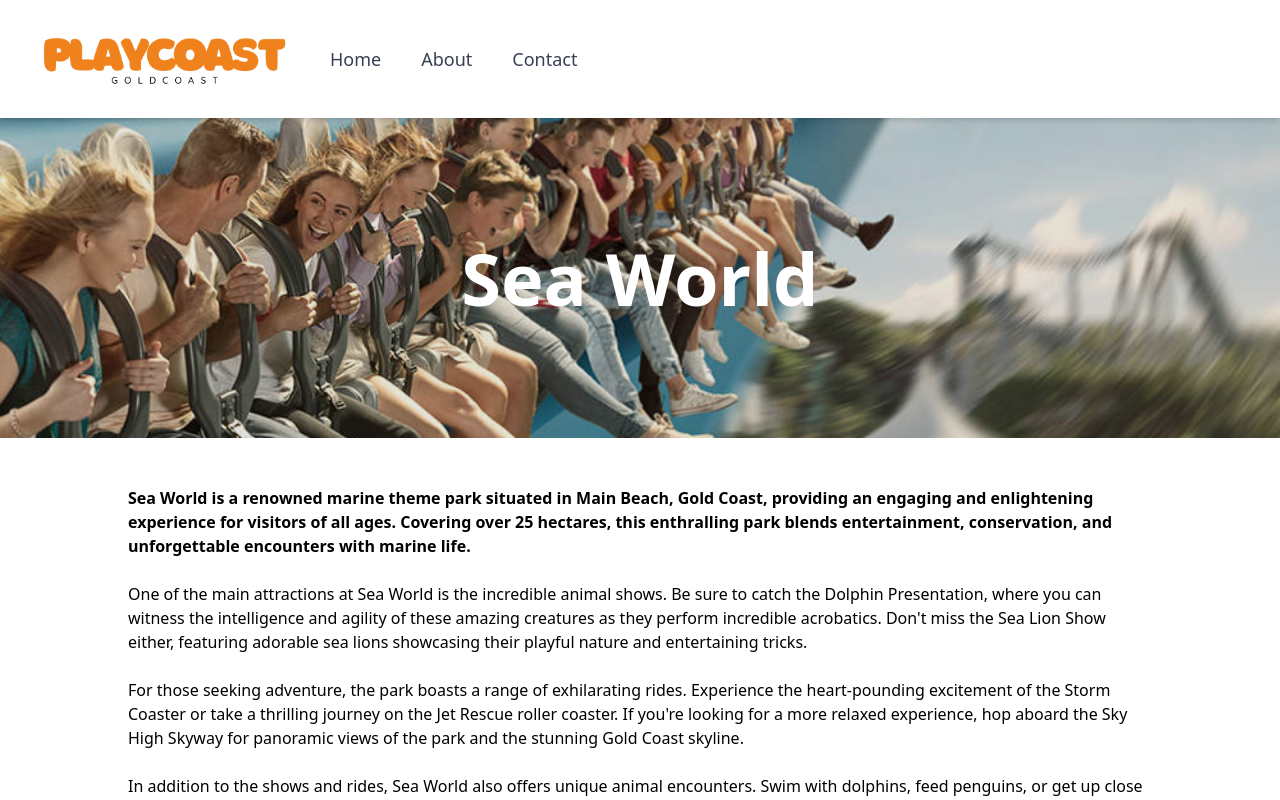
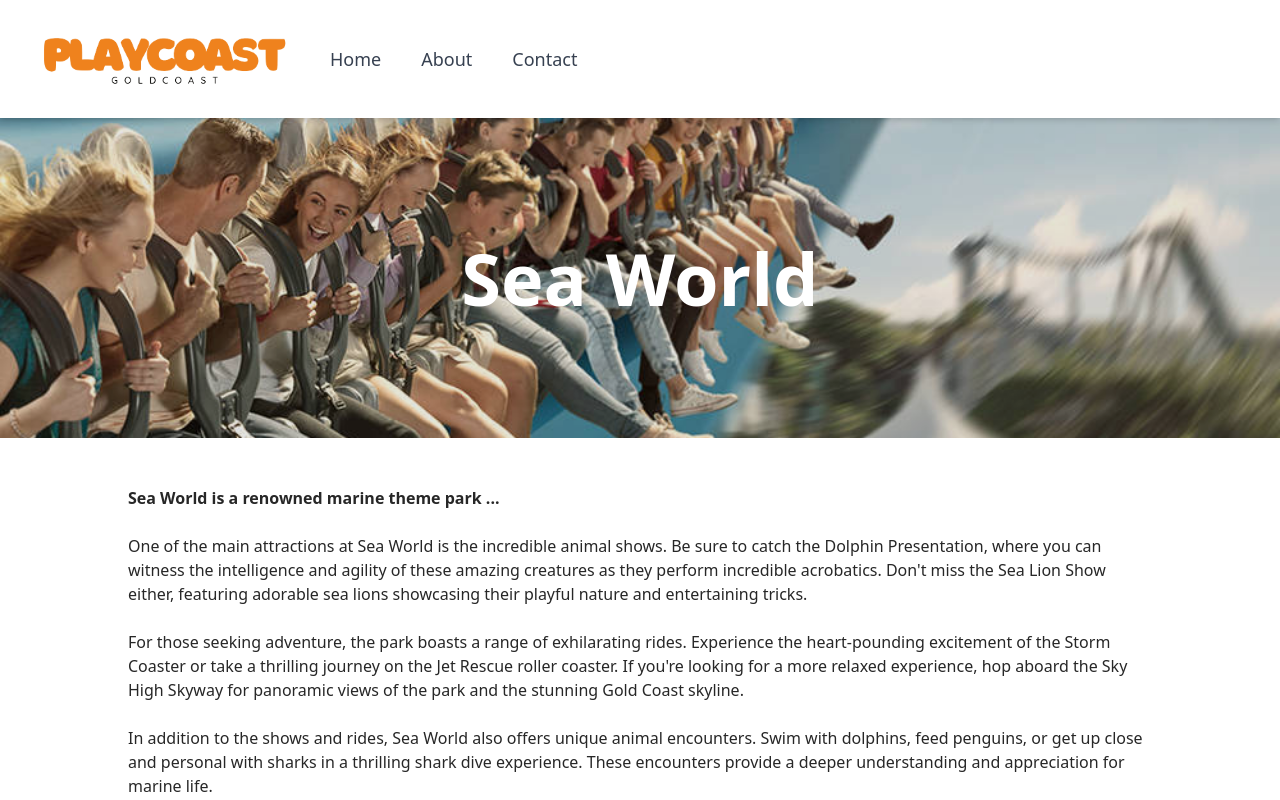
Before and after one commit to ben-gurn/playcoast, a Next.js app: page /sea-world in a window 1280 px wide. Shown: the top 800 px of the page. Built offline with nearby package versions, Linux system fonts and the light colour scheme.

Commit message:
added text and bg colors

```diff
--- a/pages/sea-world.js
+++ b/pages/sea-world.js
@@ -27,11 +27,12 @@
 
       <section className="">
   <div>
-    <p className="mb-6 font-bold">
-      <section title="Sea World">
-        Sea World is a renowned marine theme park situated in Main Beach, Gold Coast, providing an engaging and enlightening experience for visitors of all ages. Covering over 25 hectares, this enthralling park blends entertainment, conservation, and unforgettable encounters with marine life.
-      </section>
-    </p>
+      <section title="Sea World" className="mb-6 font-bold">
+      <p>
+        Sea World is a renowned marine theme park ...
+      </p>
+    </section>
+
     <p className="mb-6">
       One of the main attractions at Sea World is the incredible animal shows. Be sure to catch the Dolphin Presentation, where you can witness the intelligence and agility of these amazing creatures as they perform incredible acrobatics. Don&apos;t miss the Sea Lion Show either, featuring adorable sea lions showcasing their playful nature and entertaining tricks.
     </p>
--- a/src/app/components/Footer.js
+++ b/src/app/components/Footer.js
@@ -3,7 +3,7 @@
 
 const Footer = () => {
   return (
-    <footer className="text-black py-10">
+    <footer className="text-black bg-slate-50 py-10">
       <div className="container mx-auto text-center">
         <div className="grid grid-cols-1 sm:grid-cols-2 md:grid-cols-4 gap-6">
           <div className="mb-6">
--- a/src/app/components/ParkPasses.js
+++ b/src/app/components/ParkPasses.js
@@ -13,7 +13,7 @@
     >
       <div className="max-w-screen-xl bg-white mx-auto px-4 sm:px-6 lg:px-8 py-16">
         <div className="flex flex-col items-center justify-center">
-          <h2 className="text-3xl font-normal tracking-wider text-black mb-8 font-montserrat">
+          <h2 className="text-3xl font-normal text-center tracking-wider text-black mb-8 font-montserrat">
             Do it all with a multi-park pass
           </h2>
           <div className="grid grid-cols-1 sm:grid-cols-2 gap-8">
--- a/src/app/components/ThemeParkSection.js
+++ b/src/app/components/ThemeParkSection.js
@@ -6,7 +6,7 @@
 const ThemeParksSection = () => {
   return (
     <div className="max-w-screen-xl mx-auto py-8">
-      <h2 className="text-3xl font-normal text-center tracking-wider font-montserrat mb-8">Gold Coast Theme Parks</h2>
+      <h2 className="text-3xl font-normal text-black text-center tracking-wider font-montserrat mb-8">Gold Coast Theme Parks</h2>
       <div className="flex justify-center">
         <div className="flex flex-col items-center">
           <div className="grid px-10 grid-cols-1 sm:grid-cols-1 md:grid-cols-2 lg:grid-cols-3 gap-4 md:gap-6 w-full">
@@ -27,7 +27,7 @@
                     />
                     <div className="flex flex-col justify-between h-full">
                       <div>
-                        <h3 className="text-xl font-bold mb-2">{park.title}</h3>
+                        <h3 className="text-xl text-black font-bold mb-2">{park.title}</h3>
                         <p className="mb-4 text-gray-700">{park.description}</p>
                       </div>
                       <div className="mt-auto">
--- a/src/app/globals.css
+++ b/src/app/globals.css
@@ -32,8 +32,11 @@
   font-family: 'Montserrat', sans-serif;
   font-weight: normal;
   letter-spacing: 0.1em; /* equivalent to Tailwind's tracking-wider */
+  color: rgb(39, 39, 39);
 }
 
 p {
   margin-bottom: 4;
+  color: rgb(39, 39, 39);
+
 }
```
Also changed, not shown: package.json (+5 -5 lines), 1 other file (tests, documents, lock files or other folders).
